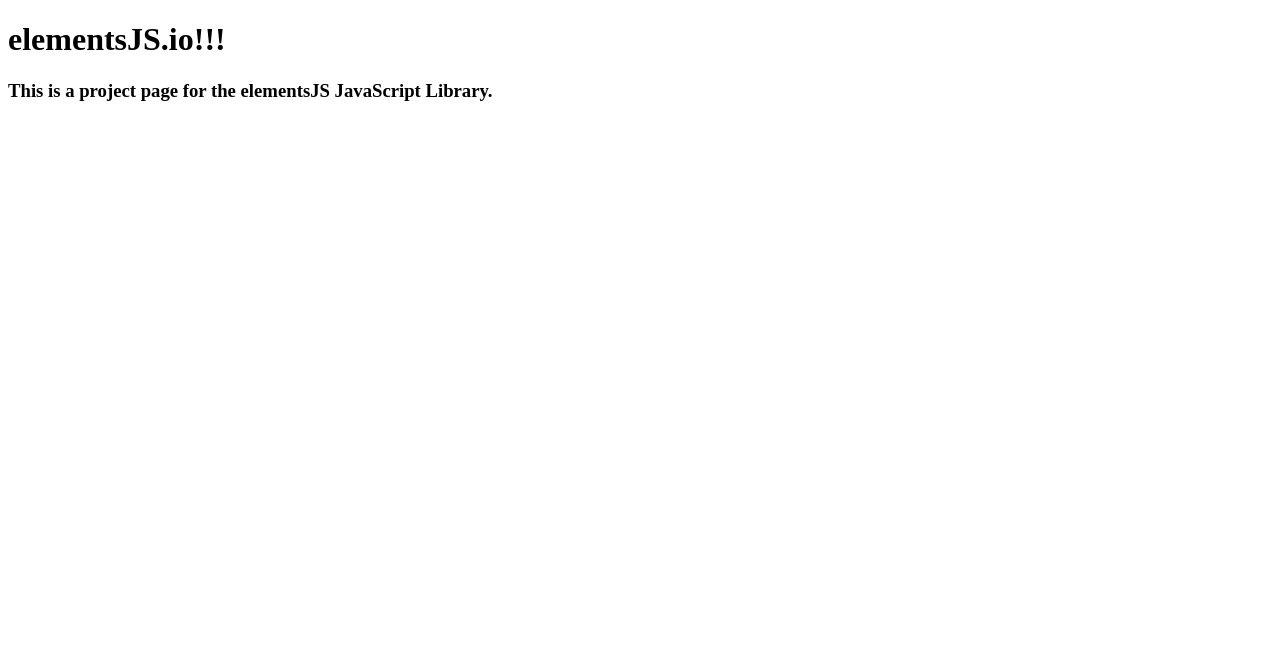
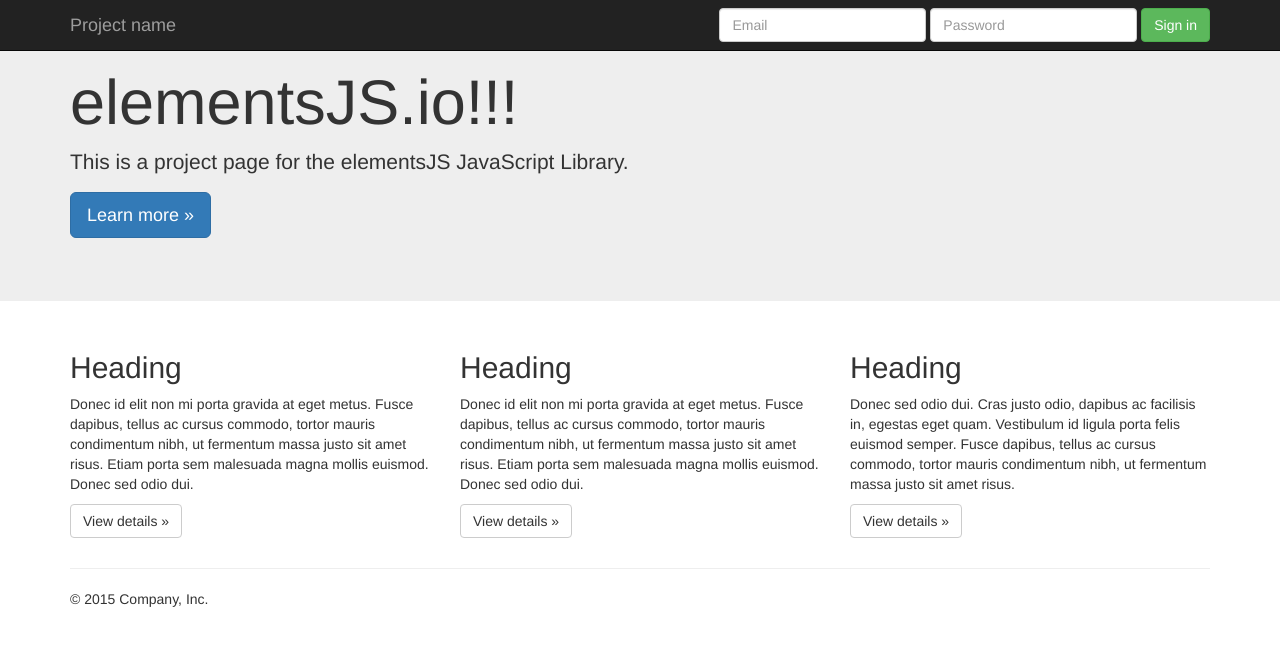
Before and after one commit to ejames9/elementsJS, a website: page index.html in a window 1280 px wide. Drawn offline with nearby package versions, Linux system fonts and the light colour scheme.

Commit message:
Updated index.html with bootstrap template.

```diff
--- a/index.html
+++ b/index.html
@@ -1,11 +1,107 @@
-<!doctype html>
-<html>
-<meta charset='UTF-8'>
+<!DOCTYPE html>
+<html lang="en">
   <head>
+    <meta charset="utf-8">
+    <meta http-equiv="X-UA-Compatible" content="IE=edge">
+    <meta name="viewport" content="width=device-width, initial-scale=1">
+    <!-- The above 3 meta tags *must* come first in the head; any other head content must come *after* these tags -->
+    <meta name="description" content="">
+    <meta name="author" content="">
+    <link rel="icon" href="../../favicon.ico">
+
     <title>elementsJS.io</title>
+
+    <!-- Bootstrap core CSS -->
+    <link href="../../dist/css/bootstrap.min.css" rel="stylesheet">
+
+    <!-- IE10 viewport hack for Surface/desktop Windows 8 bug -->
+    <link href="../../assets/css/ie10-viewport-bug-workaround.css" rel="stylesheet">
+
+    <!-- Custom styles for this template -->
+    <link href="jumbotron.css" rel="stylesheet">
+
+    <!-- Just for debugging purposes. Don't actually copy these 2 lines! -->
+    <!--[if lt IE 9]><script src="../../assets/js/ie8-responsive-file-warning.js"></script><![endif]-->
+    <script src="../../assets/js/ie-emulation-modes-warning.js"></script>
+
+    <!-- HTML5 shim and Respond.js for IE8 support of HTML5 elements and media queries -->
+    <!--[if lt IE 9]>
+      <script src="https://oss.maxcdn.com/html5shiv/3.7.2/html5shiv.min.js"></script>
+      <script src="https://oss.maxcdn.com/respond/1.4.2/respond.min.js"></script>
+    <![endif]-->
   </head>
+
   <body>
+
+    <nav class="navbar navbar-inverse navbar-fixed-top">
+      <div class="container">
+        <div class="navbar-header">
+          <button type="button" class="navbar-toggle collapsed" data-toggle="collapse" data-target="#navbar" aria-expanded="false" aria-controls="navbar">
+            <span class="sr-only">Toggle navigation</span>
+            <span class="icon-bar"></span>
+            <span class="icon-bar"></span>
+            <span class="icon-bar"></span>
+          </button>
+          <a class="navbar-brand" href="#">Project name</a>
+        </div>
+        <div id="navbar" class="navbar-collapse collapse">
+          <form class="navbar-form navbar-right">
+            <div class="form-group">
+              <input type="text" placeholder="Email" class="form-control">
+            </div>
+            <div class="form-group">
+              <input type="password" placeholder="Password" class="form-control">
+            </div>
+            <button type="submit" class="btn btn-success">Sign in</button>
+          </form>
+        </div><!--/.navbar-collapse -->
+      </div>
+    </nav>
+
+    <!-- Main jumbotron for a primary marketing message or call to action -->
+    <div class="jumbotron">
+      <div class="container">
         <h1>elementsJS.io!!!</h1>
-  <h3>This is a project page for the elementsJS JavaScript Library.</h3>
+        <p>This is a project page for the elementsJS JavaScript Library.</p>
+        <p><a class="btn btn-primary btn-lg" href="#" role="button">Learn more &raquo;</a></p>
+      </div>
+    </div>
+
+    <div class="container">
+      <!-- Example row of columns -->
+      <div class="row">
+        <div class="col-md-4">
+          <h2>Heading</h2>
+          <p>Donec id elit non mi porta gravida at eget metus. Fusce dapibus, tellus ac cursus commodo, tortor mauris condimentum nibh, ut fermentum massa justo sit amet risus. Etiam porta sem malesuada magna mollis euismod. Donec sed odio dui. </p>
+          <p><a class="btn btn-default" href="#" role="button">View details &raquo;</a></p>
+        </div>
+        <div class="col-md-4">
+          <h2>Heading</h2>
+          <p>Donec id elit non mi porta gravida at eget metus. Fusce dapibus, tellus ac cursus commodo, tortor mauris condimentum nibh, ut fermentum massa justo sit amet risus. Etiam porta sem malesuada magna mollis euismod. Donec sed odio dui. </p>
+          <p><a class="btn btn-default" href="#" role="button">View details &raquo;</a></p>
+       </div>
+        <div class="col-md-4">
+          <h2>Heading</h2>
+          <p>Donec sed odio dui. Cras justo odio, dapibus ac facilisis in, egestas eget quam. Vestibulum id ligula porta felis euismod semper. Fusce dapibus, tellus ac cursus commodo, tortor mauris condimentum nibh, ut fermentum massa justo sit amet risus.</p>
+          <p><a class="btn btn-default" href="#" role="button">View details &raquo;</a></p>
+        </div>
+      </div>
+
+      <hr>
+
+      <footer>
+        <p>&copy; 2015 Company, Inc.</p>
+      </footer>
+    </div> <!-- /container -->
+
+
+    <!-- Bootstrap core JavaScript
+    ================================================== -->
+    <!-- Placed at the end of the document so the pages load faster -->
+    <script src="https://ajax.googleapis.com/ajax/libs/jquery/1.11.3/jquery.min.js"></script>
+    <script>window.jQuery || document.write('<script src="../../assets/js/vendor/jquery.min.js"><\/script>')</script>
+    <script src="../../dist/js/bootstrap.min.js"></script>
+    <!-- IE10 viewport hack for Surface/desktop Windows 8 bug -->
+    <script src="../../assets/js/ie10-viewport-bug-workaround.js"></script>
   </body>
 </html>
```
Lines whose indentation alone changed are shown as unchanged.
